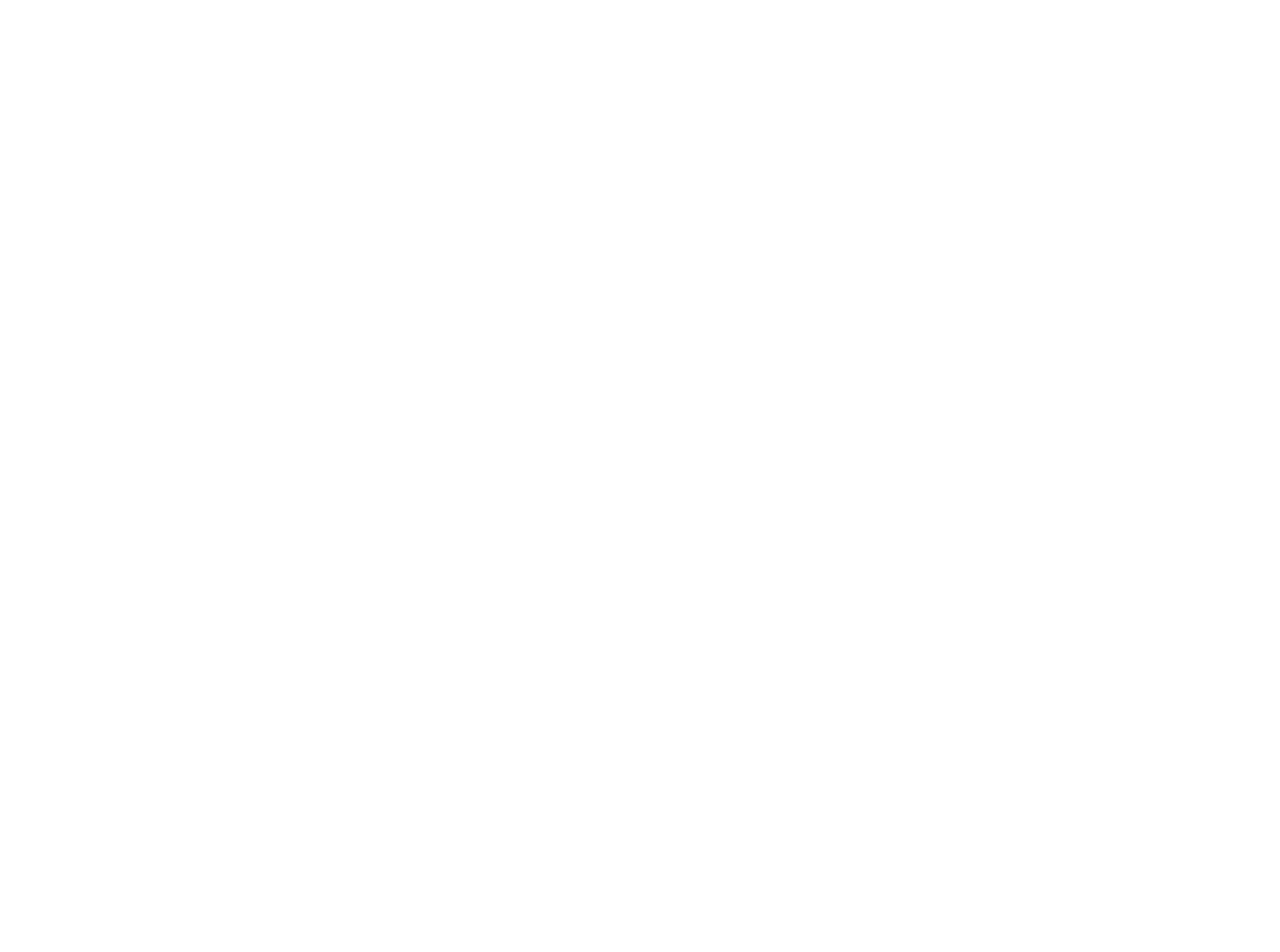
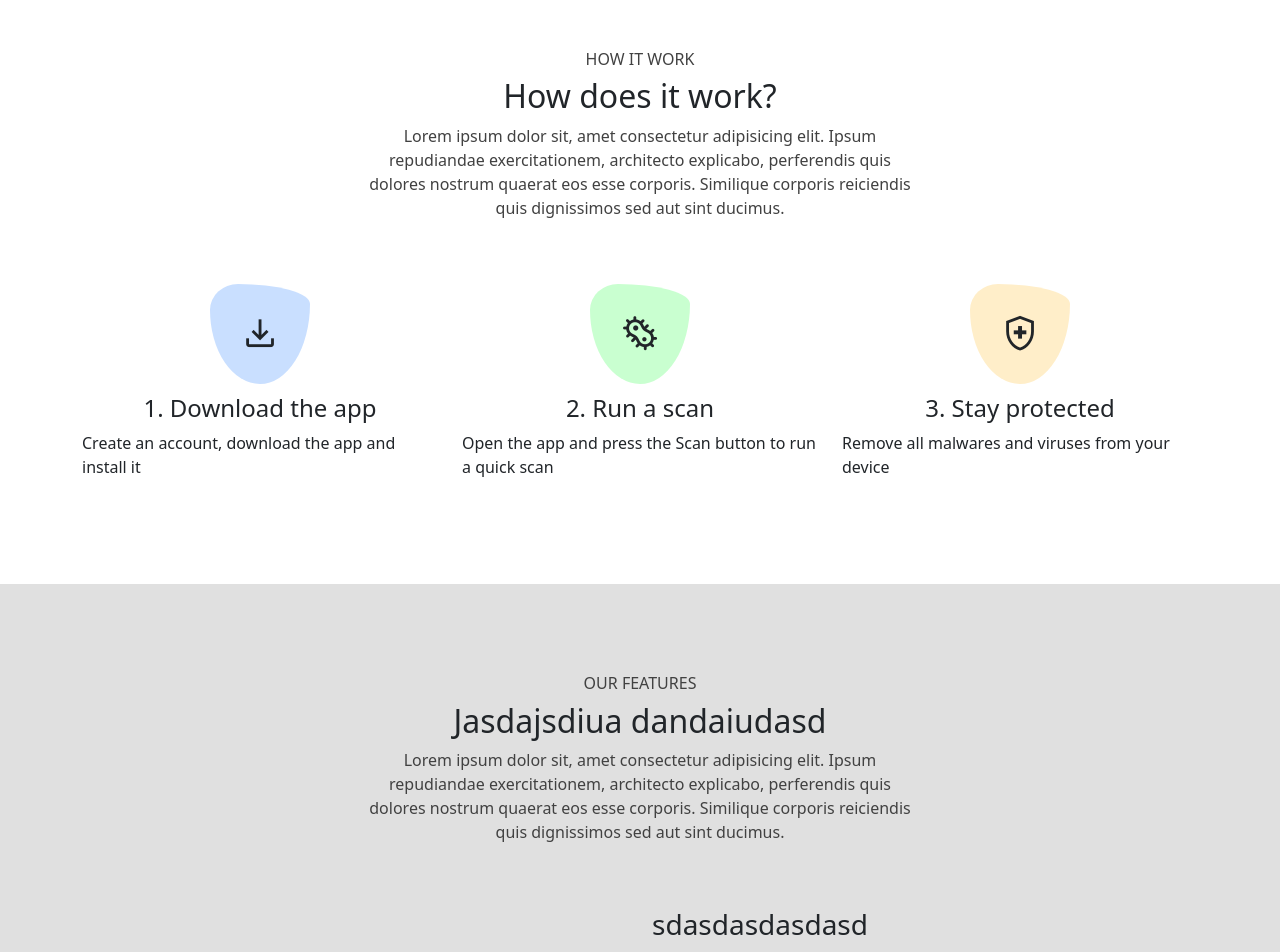
Before and after one commit to zeus97/ViruSlicer, a React (Vite) app: page / in a window 1280 px wide. Shown: the part 840-1792 px from the top of the page. Before the commit the page ends 800 px from the top, so only its background shows below. Built offline with nearby package versions, Linux system fonts and the light colour scheme.

Commit message:
add work section

```diff
--- a/src/App.tsx
+++ b/src/App.tsx
@@ -1,7 +1,9 @@
 
 import './App.css'
 import Navbar from './components/Navbar'
+import Features from './sections/Features'
 import Hero from './sections/Hero'
+import Work from './sections/Work'
 
 function App() {
 
@@ -10,6 +12,8 @@
     <div className='.App'>
       <Navbar />
       <Hero />
+      <Work />
+      <Features />
     </div>
   )
 }
--- a/src/index.css
+++ b/src/index.css
@@ -5,9 +5,12 @@
 }
 
 :root{
-  --text-primary:#fcfcfc;
-  --text-secondary:#bdbdbd;
-  --text-tertiary:#111111;
+  --text-primary:#111111;
+  --text-secondary:#414141;
+  --text-white:#fcfcfc;
+  --text-gray:#c0c0c0;
   --text-blue:#2d4cff;
   --nav-gradient:linear-gradient(#233180,#5e2275);
+  --bg-primary:#ffffff;
+  --bg-secondary:#e0e0e0;
 }
--- /dev/null
+++ b/src/sections/Features.tsx
@@ -0,0 +1,38 @@
+import React from 'react'
+import '../styles/Features.scss'
+
+function Features() {
+  return (
+    <section className='features-section'>
+        <div className='container'>
+            <div className='features-info-box'>
+                <h6 className='features-subtitle'>OUR FEATURES</h6>
+                <h2 className='features-title'>Jasdajsdiua dandaiudasd</h2>
+                <p>Lorem ipsum dolor sit, amet consectetur adipisicing elit. Ipsum repudiandae exercitationem, architecto explicabo, perferendis quis dolores nostrum quaerat eos esse corporis. Similique corporis reiciendis quis dignissimos sed aut sint ducimus.</p>
+            </div>
+            <div className='row mt-5'>
+                <div className='col-lg-6 col-sm-12 features-col'>
+
+
+                </div>
+                <div className='col-lg-6 col-sm-12 features-col'>
+                    <h3>sdasdasdasdasd</h3>
+                    <p>Lorem ipsum, dolor sit amet consectetur adipisicing elit. Nihil quo fuga, labore magnam molestias ad eveniet fugit ipsum doloribus ducimus expedita laudantium at. Accusamus ad molestias numquam possimus consequuntur doloribus.</p>
+                    <div>
+                        <p>adadasdasd</p>
+                    </div>
+                    <div>
+                        <p>adadadadas</p>
+                    </div>
+                    <div>
+                        <p>adadadadad</p>
+                    </div>
+                </div>
+
+            </div>
+        </div>
+    </section>
+  )
+}
+
+export default Features
--- a/src/sections/Hero.tsx
+++ b/src/sections/Hero.tsx
@@ -1,14 +1,11 @@
-import React from 'react'
-import { useInView } from 'react-intersection-observer'
 import '../styles/Hero.scss'
 import heroImage from '../assets/hero-img.png'
 
 function Hero() {
-    const [heroRef,heroObserver] = useInView();
 
   return (
     <section className='hero-section'>
-        <div ref={heroRef} className='container'>
+        <div className='container'>
             <div className='row'>
                 <div className='col-lg-6 col-sm-12 hero-col-1'>
                     <span className="material-symbols-outlined hero-icon animate__animated animate__fadeInUp ">
--- /dev/null
+++ b/src/sections/Work.tsx
@@ -0,0 +1,65 @@
+import React from 'react'
+import { useInView } from 'react-intersection-observer'
+import '../styles/Work.scss'
+
+function Work() {
+
+    const [workRef,WorkObserver] = useInView();
+
+  return (
+    <section className='work-section'>
+        <div className='container'>
+            <div className='work-info-box'>
+                <h6 className='work-subtitle'>HOW IT WORK</h6>
+                <h2 className='work-title'>How does it work?</h2>
+                <p>Lorem ipsum dolor sit, amet consectetur adipisicing elit. Ipsum repudiandae exercitationem, architecto explicabo, perferendis quis dolores nostrum quaerat eos esse corporis. Similique corporis reiciendis quis dignissimos sed aut sint ducimus.</p>
+            </div>
+            <div className='row mt-5' ref={workRef}>
+                <div className='col-lg-4 col-sm-12 work-col'>
+                    <div className={WorkObserver ? "work-steps animate__animated animate__zoomIn" : "work-steps"}>
+                        <div className='work-icon-box'
+                        style={{backgroundColor:"#c9dfff"}}>
+                            <span className="material-symbols-outlined work-icon">
+                                download
+                            </span>
+                        </div>
+                        <h4>1. Download the app</h4>
+                        <p>Create an account, download the app and install it</p>
+
+                    </div>
+
+                </div>
+                <div className='col-lg-4 col-sm-12 work-col'>
+                    <div className={WorkObserver ? "work-steps step-2 animate__animated animate__zoomIn" : "work-steps"}>
+                        <div className='work-icon-box'
+                        style={{backgroundColor:"#c9ffd0"}}>
+                            <span className="material-symbols-outlined work-icon">
+                                microbiology
+                            </span>
+
+                        </div>
+                        <h4>2. Run a scan</h4>
+                        <p>Open the app and press the Scan button to run a quick scan</p>
+
+                    </div>
+                </div>
+                <div className='col-lg-4 col-sm-12 work-col'>
+                    <div className={WorkObserver ? "work-steps step-3 animate__animated animate__zoomIn" : "work-steps"}>
+                        <div className='work-icon-box'
+                        style={{backgroundColor:"#ffeec9"}}>
+                            <span className="material-symbols-outlined work-icon">
+                                health_and_safety
+                            </span>
+
+                        </div>
+                        <h4>3. Stay protected</h4>
+                        <p>Remove all malwares and viruses from your device</p>
+                    </div>
+                </div>
+            </div>
+        </div>
+    </section>
+  )
+}
+
+export default Work
--- /dev/null
+++ b/src/styles/Features.scss
@@ -0,0 +1,26 @@
+.features-section{
+    width: 100%;
+    min-height: 100vh;
+    background-color: var(--bg-secondary);
+    padding-top: 90px;
+    padding-bottom: 90px;
+
+    .features-info-box{
+        display: flex;
+        flex-direction: column;
+        justify-content: center;
+        align-items: center;
+
+        .features-subtitle,p{
+            color: var(--text-secondary);
+            text-align: center;
+        }
+        .features-title{
+            color: var(--text-tertiary);
+            text-align: center;
+        }
+        p{
+            width: 50%;
+        }
+    }
+}
--- a/src/styles/Hero.scss
+++ b/src/styles/Hero.scss
@@ -28,7 +28,7 @@
            }
 
            h1{
-               color: var(--text-primary);
+               color: var(--text-white);
                font-size: clamp(2.5rem,4vw,4rem);
                animation-delay: 1s;
 
@@ -37,7 +37,7 @@
                }
            }
            p{
-               color: var(--text-secondary);
+               color: var(--text-gray);
                animation-delay: 1.3s;
            }
            .hero-info{
--- a/src/styles/Navbar.scss
+++ b/src/styles/Navbar.scss
@@ -11,7 +11,7 @@
 
     .navbar-toggler{
         background-color: #c987ff;
-        color: var(--text-primary);
+        color: var(--text-white);
     }
     .navbar-toggler-icon{
         color: #fff;
@@ -19,44 +19,33 @@
     }
 
     .navbar-brand{
-        color:var(--text-primary);
+        color:var(--text-white);
 
         &:hover{
-            color:var(--text-primary);
+            color:var(--text-white);
         }
 
-        // @media screen and (max-width:992px){
-        //     color:var(--text-tertiary);
-        //     &:hover{
-        //         color:var(--text-tertiary);
-        //     }
-        // }
     }
 
     .nav-link{
-        color:var(--text-secondary);
+        color:var(--text-gray);
         margin-right: 15px;
 
         &:hover{
-            color: var(--text-primary);
+            color: var(--text-white);
         }
-        // @media screen and (max-width:992px){
-        //     color:var(--text-tertiary);
-        //     &:hover{
-        //         color: var(--text-blue);
-        //     }
-        // }
+
     }
 
     .nav-btn{
-        color: var(--text-primary);
+        color: var(--text-white);
         background-color: #8a22df86;
         border: 1px solid #c987ff;
 
         &:hover{
             color:var(--text-blue);
-            background-color: var(--text-primary);
-            border-color: var(--text-primary);
+            background-color: var(--text-white);
+            border-color: var(--text-white);
         }
     }
 
--- /dev/null
+++ b/src/styles/Work.scss
@@ -0,0 +1,53 @@
+.work-section{
+    width: 100%;
+    background-color: var(--bg-primary);
+    padding-top: 90px;
+    padding-bottom: 90px;
+
+
+
+    .work-info-box{
+        display: flex;
+        flex-direction: column;
+        justify-content: center;
+        align-items: center;
+
+
+        .work-subtitle, p{
+            color: var(--text-secondary);
+            text-align: center;
+        }
+        .work-title{
+            color: var(--text-tertiary);
+            text-align: center;
+        }
+        p{
+            width: 50%;
+        }
+    }
+    .work-steps{
+        display: flex;
+        flex-direction: column;
+        justify-content: center;
+        align-items: center;
+
+        .work-icon-box{
+            width: 100px;
+            height: 100px;
+            display: flex;
+            justify-content: center;
+            align-items: center;
+            border-radius:28% 72% 50% 50%/26% 20% 80% 74%;
+            margin-bottom: 10px;
+
+            .work-icon{
+                font-size: 2.6rem;
+            }
+        }
+
+    }
+    .step-2{
+        animation-delay: 0.2s;
+    }
+    .step-3{animation-delay: 0.4s;}
+}
```
